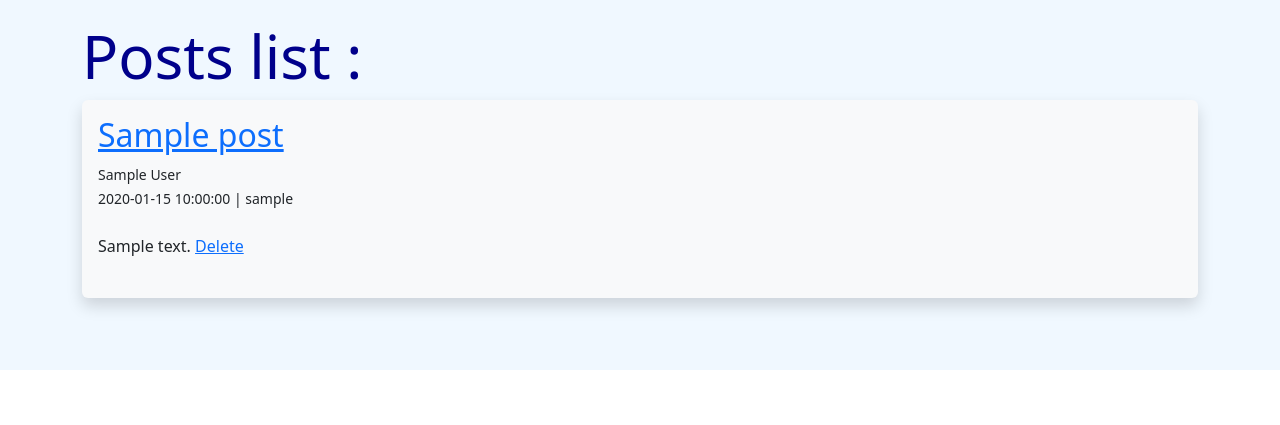
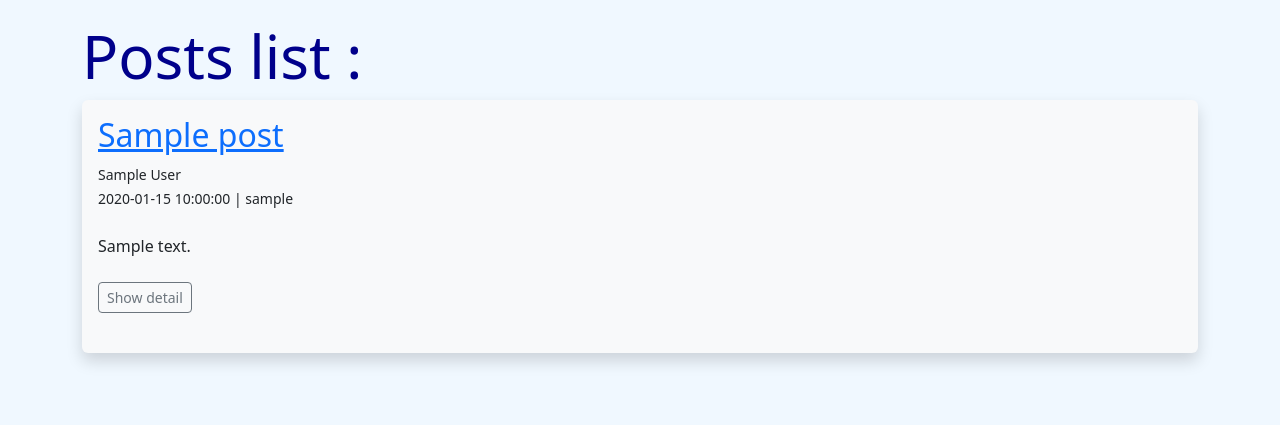
Before and after one commit to stephaneass/python-flask, a Flask app: page /posts in a window 1280 px wide. Shown: the part 754-1179 px from the top of the page. Before the commit the page ends 1124 px from the top, so only its background shows below. Run offline with Flask 3, Linux system fonts and the light colour scheme; tables that the repository leaves empty hold one stand-in row (values such as "Sample post").

Commit message:
show post

```diff
--- a/app.py
+++ b/app.py
@@ -212,6 +212,11 @@ def posts():
     posts = Posts.query.order_by("created_at")
     return render_template("post_new.html", form = form, posts = posts)
 
+@app.route("/post/<int:id>")
+def show_post(id):
+    post = Posts.query.get_or_404(id)
+    return render_template("post_show.html", post = post)
+
 #Invalid URL
 @app.errorhandler(404)
 def page_not_found(e) :
--- a/templates/post_new.html
+++ b/templates/post_new.html
@@ -36,8 +36,8 @@
             <h2><a href="#">{{ post.title }}</a> </h2>
             <small>{{ post.author }} <br>
             {{ post.created_at }} | {{ post.slug }} </small><br><br>
-            {{ post.content }}
-            <a href="{{url_for('delete', id=post.id)}}">Delete</a> <br><br>
+            {{ post.content }} <br><br>
+            <a href="{{url_for('show_post', id=post.id)}}" class="btn btn-outline-secondary btn-sm">Show detail</a> <br><br>
         </div>
     {% endfor %}
 
```
Also changed, not shown: templates/post_show.html (added, +15 -0 lines).
